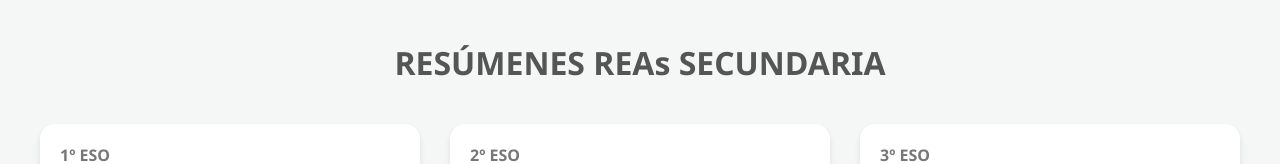
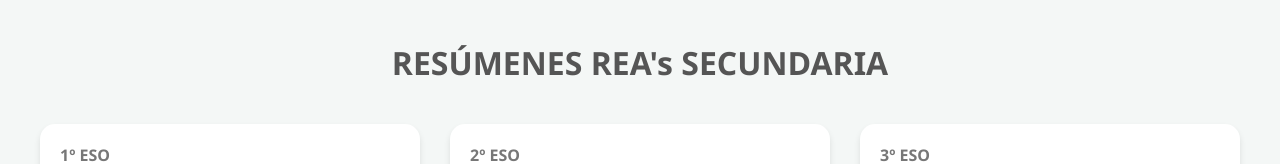
Before and after one commit to mentor01codigoescuela40-a11y/Resumenes_SEC, a plain HTML site: page index.html in a window 1280 px wide. Shown: the top 164 px of the page. Drawn offline with Linux system fonts and the light colour scheme.

Commit message:
Update index.html

```diff
--- a/index.html
+++ b/index.html
@@ -80,7 +80,7 @@
 </head>
 <body>
 
-    <h1>RESÚMENES REAs SECUNDARIA</h1>
+    <h1>RESÚMENES REA's SECUNDARIA</h1>
 
     <div class="container">
 
@@ -123,4 +123,5 @@
     </div>
 
 </body>
+
 </html>
```
